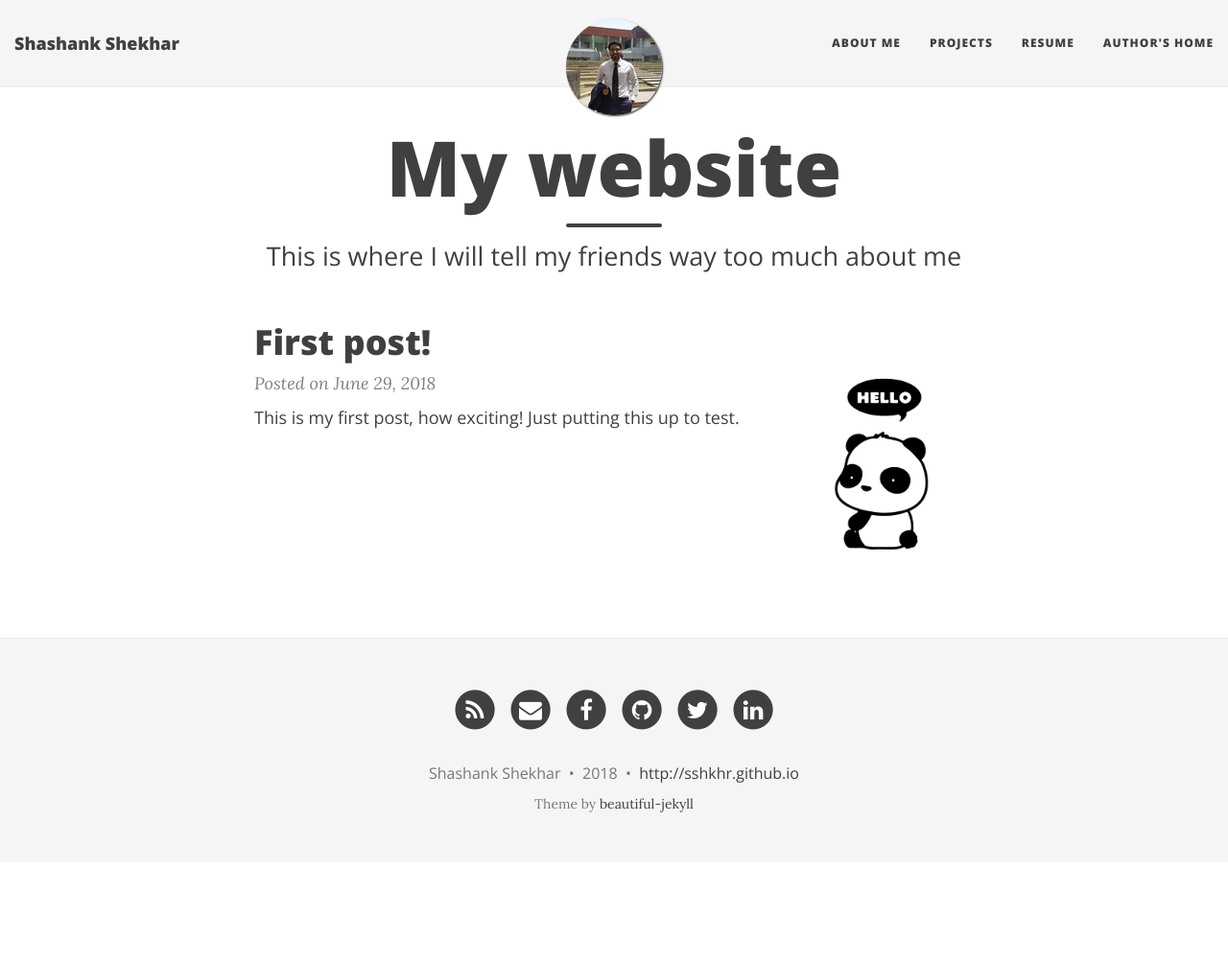
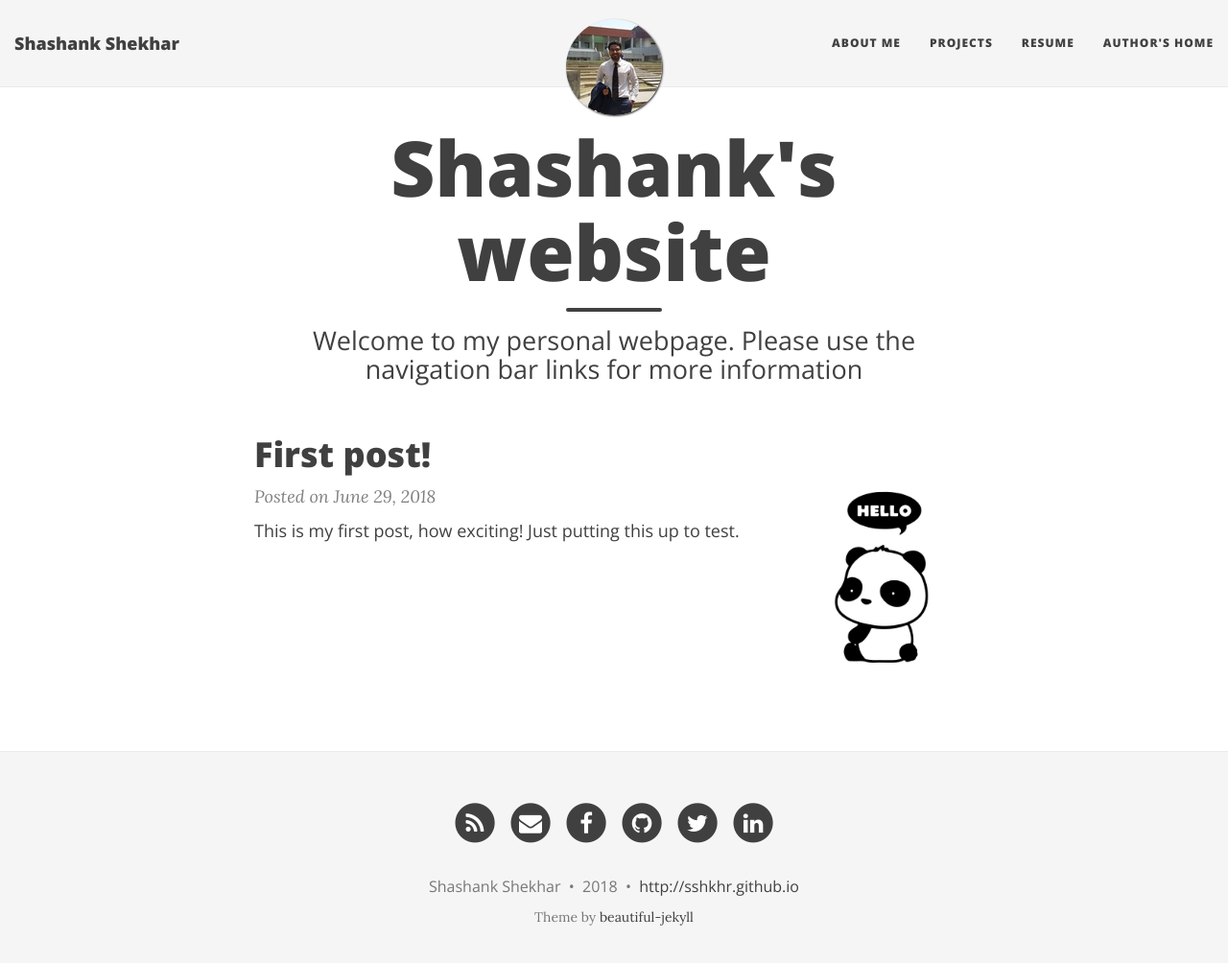
Before and after one commit to sshkhr/sshkhr.github.io, a Jekyll site: the page built from index.html, in a window 1280 px wide and 1017 px high. Shown: the top 1004 px of the window at 96% size. Built offline with Jekyll 4.4.1, drawn with Linux system fonts in a browser that asks for light colours; nearby versions of some CDN libraries; the list of posts is cut into pages by our own code.

Commit message:
minor edits

```diff
--- a/_config.yml
+++ b/_config.yml
@@ -4,7 +4,7 @@
 # baseurl is the website's URL without the hostname
 
 # If you are building a simple GitHub user page (http://username.github.io) then use these settings:
-url: "http://sshkhr.github.io/aboutme"
+url: "http://sshkhr.github.io"
 baseurl: ""
 
 # If you are building a GitHub project page then use these settings:
--- a/index.html
+++ b/index.html
@@ -1,7 +1,7 @@
 ---
 layout: page
-title: My website
-subtitle: This is where I will tell my friends way too much about me
+title: Shashank's website
+subtitle: Welcome to my personal webpage. Please use the navigation bar links for more information
 use-site-title: true
 ---
 
```
Also changed, not shown: projects.md (+1 -1 lines).
